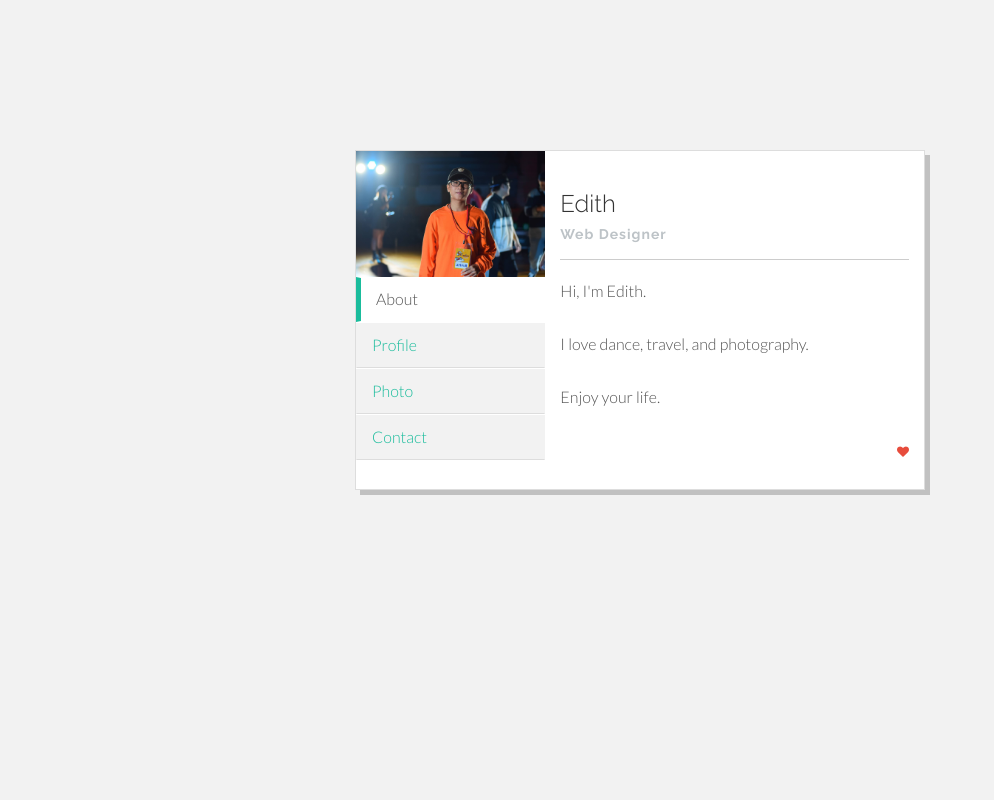
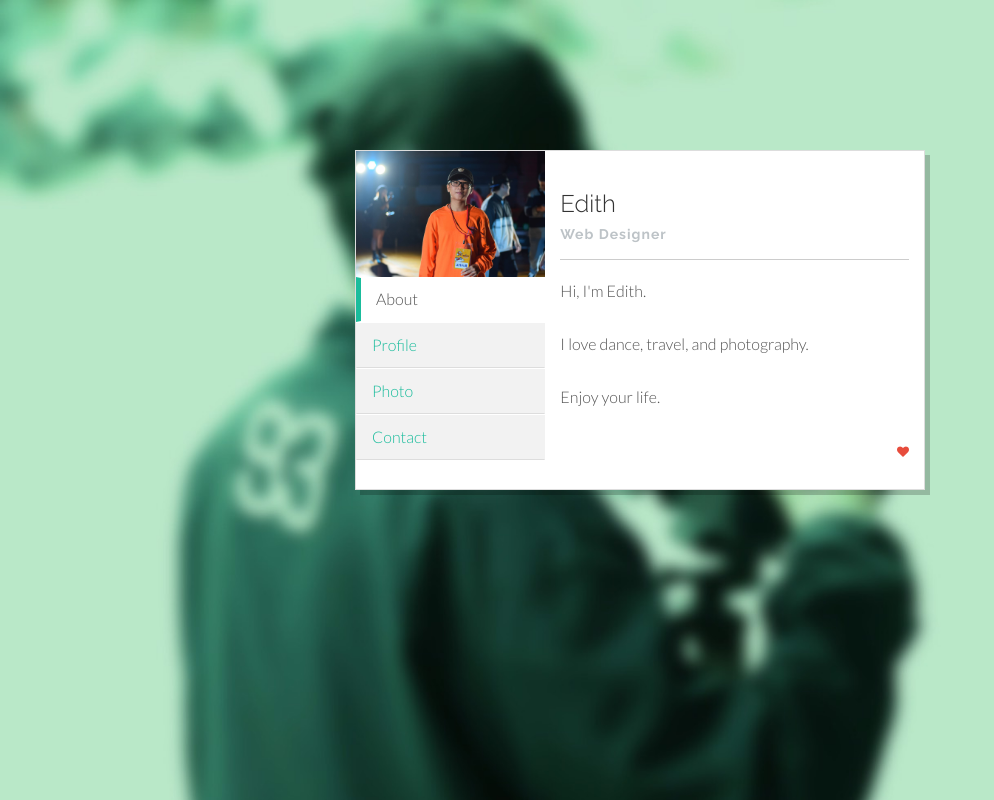
Before and after one commit to Edith1127/Website, a plain HTML site: page index.html in a window 1280 px wide. Shown: the whole page, without its empty margins (0-994 px from the left). Drawn offline with Linux system fonts and the light colour scheme.

Commit message:
Update main.css

```diff
--- a/assets/css/main.css
+++ b/assets/css/main.css
@@ -15,7 +15,7 @@ body {
     color: #555;
     padding-top: 150px;
 
-	background-image: url(assets/img/header.jpg);
+	background-image: url(header.JPG);
 	background-repeat: no-repeat;
 	background-position: center center;
 	background-attachment: fixed;
```
